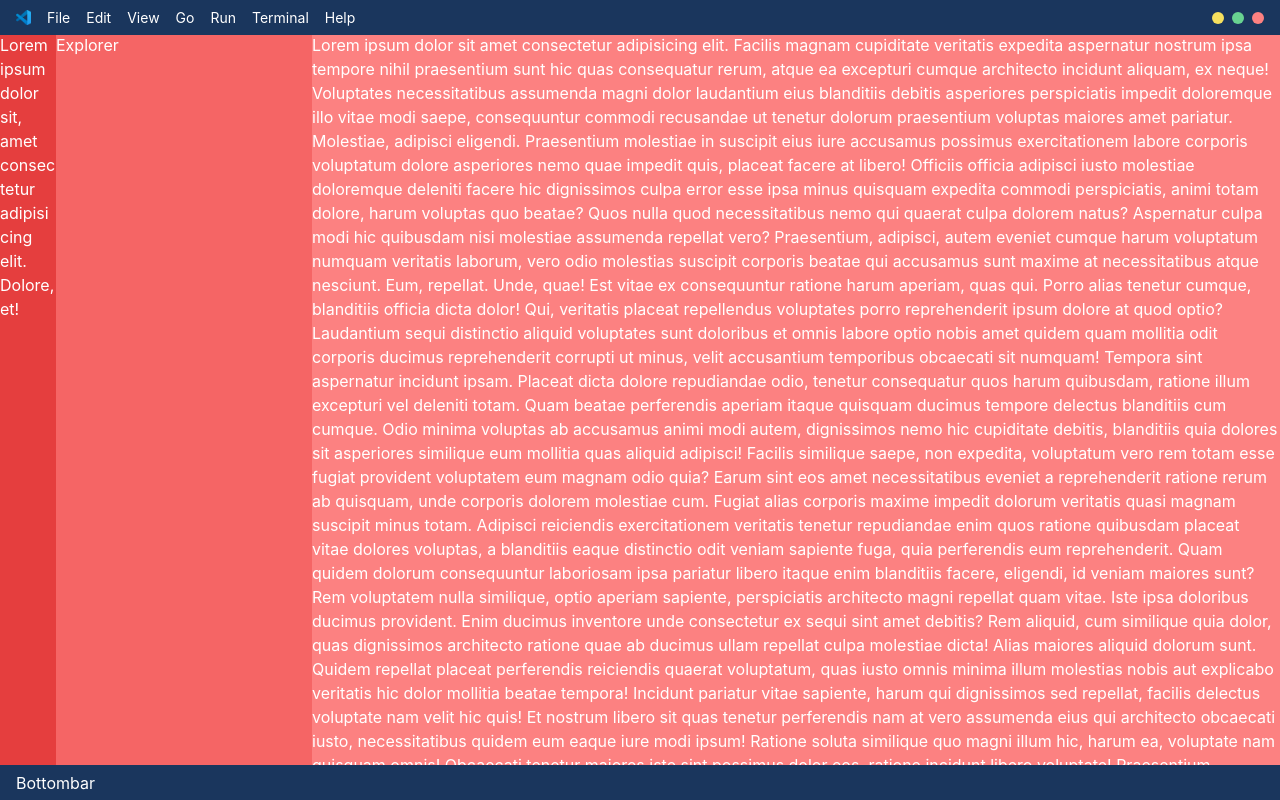
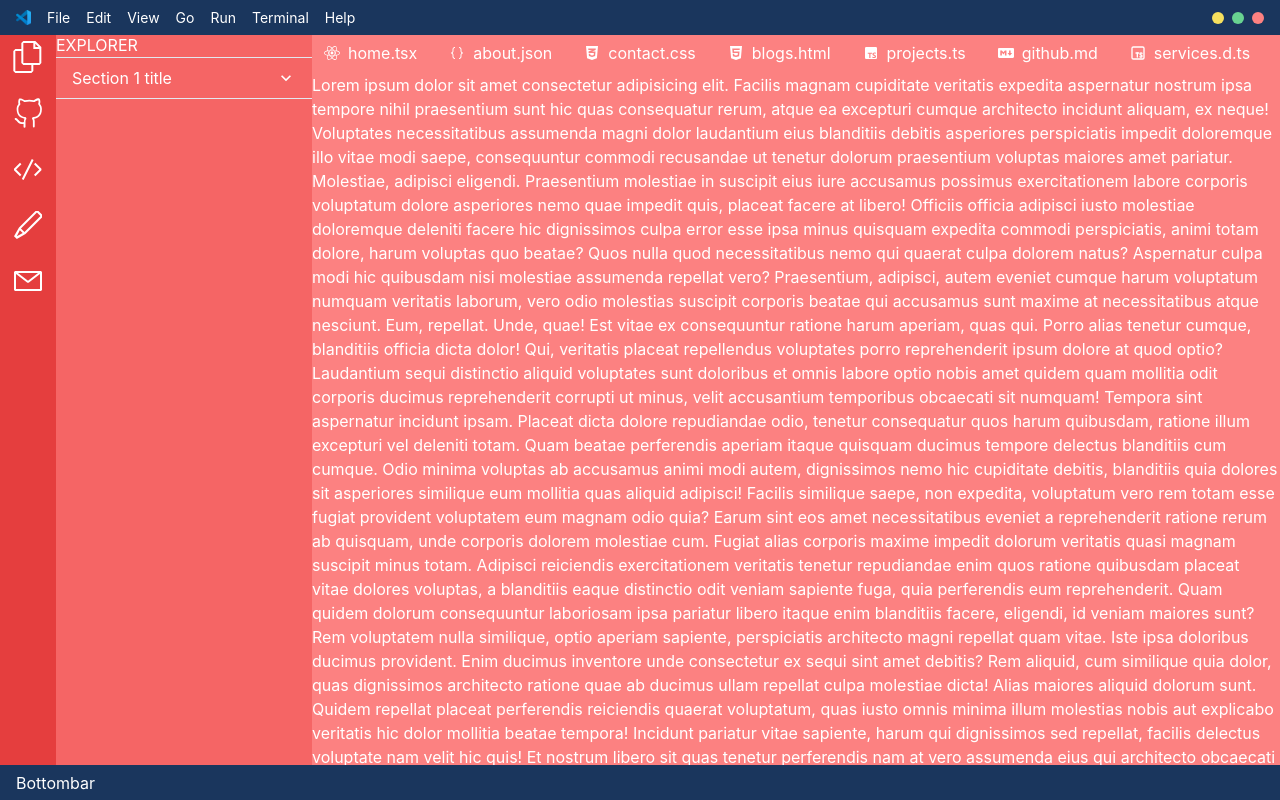
Before and after one commit to thesohailjafri/vs-code-potfolio, a Next.js app: page / in a window 1280 px wide. Built offline with nearby package versions, Linux system fonts and the light colour scheme.

Commit message:
chore: inner layout

```diff
--- a/package.json
+++ b/package.json
@@ -16,7 +16,8 @@
     "framer-motion": "^11.3.24",
     "next": "14.2.5",
     "react": "^18",
-    "react-dom": "^18"
+    "react-dom": "^18",
+    "react-icons": "^5.3.0"
   },
   "devDependencies": {
     "@types/node": "^20",
--- a/src/components/layout/Explorer.tsx
+++ b/src/components/layout/Explorer.tsx
@@ -1,11 +1,52 @@
-import { Box, BoxProps } from '@chakra-ui/react'
+import { openFileLinks } from '@/utils/default'
+import {
+  Accordion,
+  AccordionButton,
+  AccordionIcon,
+  AccordionItem,
+  AccordionPanel,
+  Box,
+  BoxProps,
+  HStack,
+  Text,
+} from '@chakra-ui/react'
 
 interface Props extends BoxProps {}
 
 export default function Explorer({ ...props }: Props) {
   return (
     <Box maxW={300} width={'20%'} bgColor={'red.400'} {...props}>
-      Explorer
+      <Text>EXPLORER</Text>
+      <Accordion>
+        <AccordionItem>
+          <h2>
+            <AccordionButton>
+              <Box as="span" flex="1" textAlign="left">
+                Section 1 title
+              </Box>
+              <AccordionIcon />
+            </AccordionButton>
+          </h2>
+          <AccordionPanel pb={4}>
+            {openFileLinks.map((link, index) => (
+              <HStack
+                key={index}
+                px={3}
+                py={2}
+                _hover={{ bgColor: 'gray.700' }}
+              >
+                <link.icon
+                  style={{
+                    width: '100%',
+                    height: 'auto',
+                  }}
+                />
+                <Text>{link.title}</Text>
+              </HStack>
+            ))}
+          </AccordionPanel>
+        </AccordionItem>
+      </Accordion>
     </Box>
   )
 }
--- a/src/components/layout/MainContainer.tsx
+++ b/src/components/layout/MainContainer.tsx
@@ -1,4 +1,5 @@
 import { Box, BoxProps } from '@chakra-ui/react'
+import TabsBar from './TabsBar'
 
 interface Props extends BoxProps {
   children: React.ReactNode
@@ -13,6 +14,7 @@ export default function MainContainer({ children, ...props }: Props) {
       overflowY={'auto'}
       {...props}
     >
+      <TabsBar />
       {children}
     </Box>
   )
--- a/src/components/layout/Sidebar.tsx
+++ b/src/components/layout/Sidebar.tsx
@@ -1,11 +1,54 @@
-import { Box, BoxProps } from '@chakra-ui/react'
+import { Box, BoxProps, Icon, Stack } from '@chakra-ui/react'
+import { title } from 'process'
+import {
+  VscFiles,
+  VscGithubAlt,
+  VscCode,
+  VscEdit,
+  VscMail,
+} from 'react-icons/vsc'
 
 interface Props extends BoxProps {}
 
 export default function Sidebar({ ...props }: Props) {
   return (
     <Box maxW={14} width={'10%'} bgColor={'red.500'} {...props}>
-      Lorem ipsum dolor sit, amet consectetur adipisicing elit. Dolore, et!
+      <Stack>
+        {links.map((link, index) => (
+          <Box key={index} px={3} py={2} _hover={{ bgColor: 'gray.700' }}>
+            {/* <Icon as={VscFiles} /> */}
+            <link.icon
+              style={{
+                width: '100%',
+                height: 'auto',
+              }}
+            />
+          </Box>
+        ))}
+      </Stack>
     </Box>
   )
 }
+
+const links = [
+  {
+    icon: VscFiles,
+    title: 'Files',
+  },
+  {
+    icon: VscGithubAlt,
+    title: 'Github',
+  },
+  {
+    icon: VscCode,
+    title: 'Code',
+  },
+  {
+    icon: VscEdit,
+    title: 'Edit',
+  },
+  {
+    icon: VscMail,
+    title: 'Mail',
+  },
+]
--- a/src/components/layout/TabsBar.tsx
+++ b/src/components/layout/TabsBar.tsx
@@ -1,7 +1,24 @@
-import { Box, BoxProps } from '@chakra-ui/react'
+import { openFileLinks } from '@/utils/default'
+import { Box, BoxProps, HStack, Text } from '@chakra-ui/react'
 
 interface Props extends BoxProps {}
 
 export default function TabsBar({ ...props }: Props) {
-  return <Box {...props}>Bottombar</Box>
+  return (
+    <Box {...props}>
+      <HStack>
+        {openFileLinks.map((link, index) => (
+          <HStack key={index} px={3} py={2} _hover={{ bgColor: 'gray.700' }}>
+            <link.icon
+              style={{
+                width: '100%',
+                height: 'auto',
+              }}
+            />
+            <Text>{link.title}</Text>
+          </HStack>
+        ))}
+      </HStack>
+    </Box>
+  )
 }
--- /dev/null
+++ b/src/utils/default.ts
@@ -0,0 +1,35 @@
+import { BiLogoTypescript } from 'react-icons/bi'
+import { FaCss3Alt, FaHtml5, FaMarkdown, FaReact } from 'react-icons/fa6'
+import { TbBrandTypescript } from 'react-icons/tb'
+import { VscJson } from 'react-icons/vsc'
+
+export const openFileLinks = [
+  {
+    title: 'home.tsx',
+    icon: FaReact,
+  },
+  {
+    title: 'about.json',
+    icon: VscJson,
+  },
+  {
+    title: 'contact.css',
+    icon: FaCss3Alt,
+  },
+  {
+    title: 'blogs.html',
+    icon: FaHtml5,
+  },
+  {
+    title: 'projects.ts',
+    icon: BiLogoTypescript,
+  },
+  {
+    title: 'github.md',
+    icon: FaMarkdown,
+  },
+  {
+    title: 'services.d.ts',
+    icon: TbBrandTypescript,
+  },
+]
```
Also changed, not shown: 1 other file (tests, documents, lock files or other folders).
